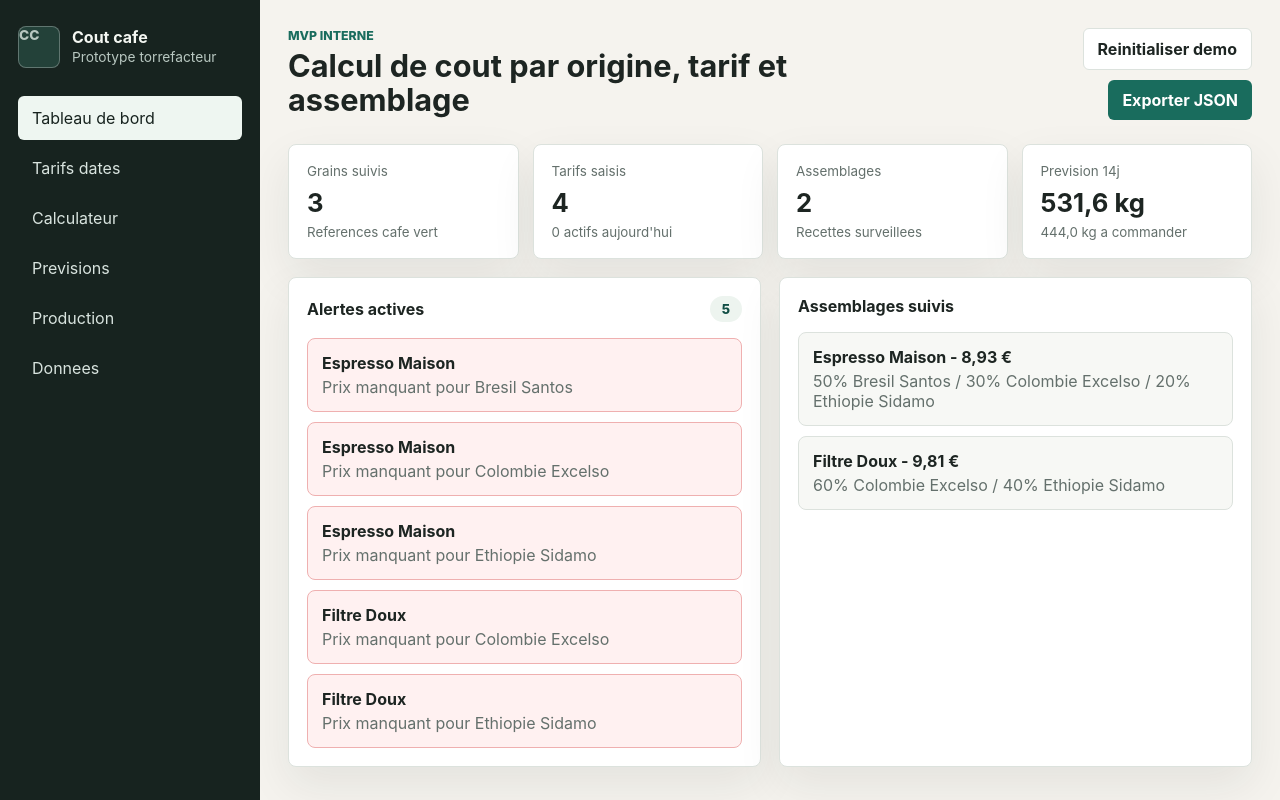
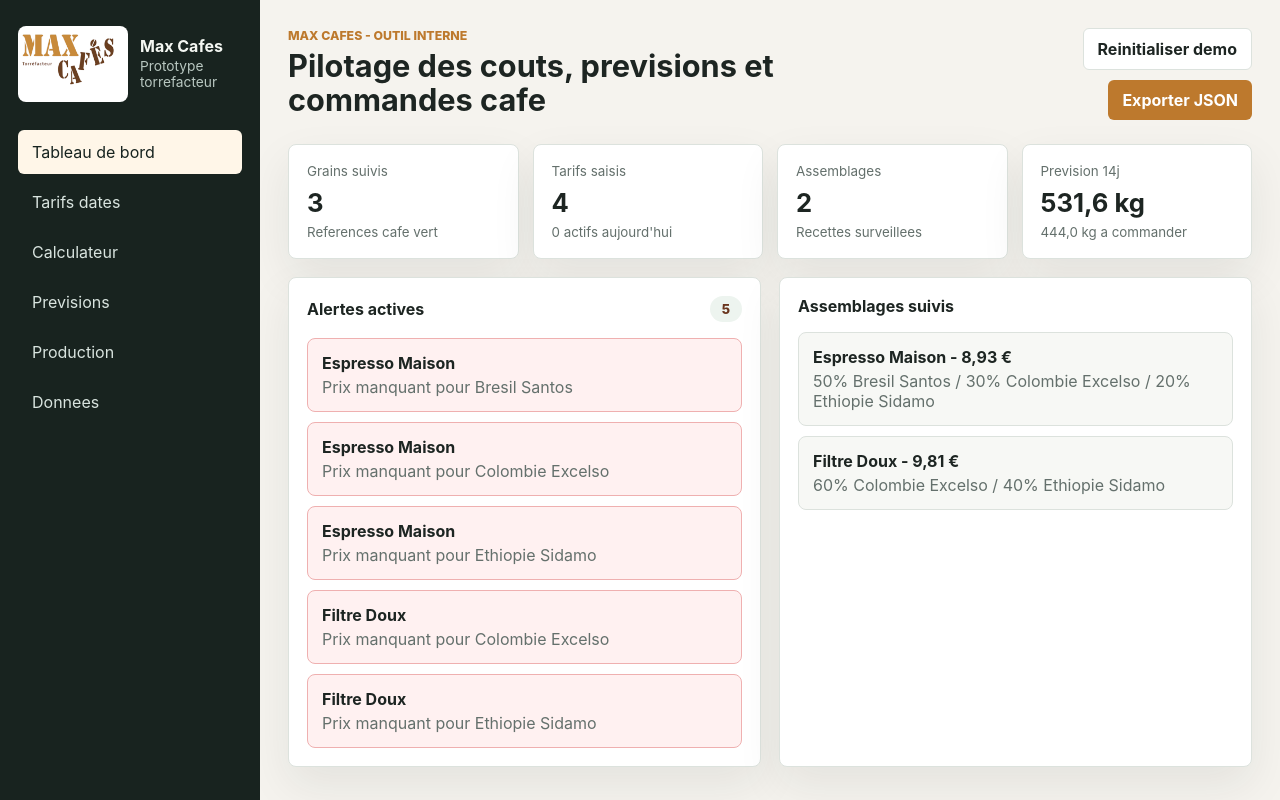
Before and after one commit to evideletang-png/MKAF, a website: page public/index.html in a window 1280 px wide. Drawn offline with Linux system fonts and the light colour scheme.

Commit message:
Add Max Cafes branding

```diff
--- a/public/index.html
+++ b/public/index.html
@@ -3,16 +3,18 @@
   <head>
     <meta charset="utf-8" />
     <meta name="viewport" content="width=device-width, initial-scale=1" />
-    <title>Outil cout cafe</title>
+    <title>Max Cafes - Outil cout cafe</title>
     <link rel="stylesheet" href="/styles.css" />
   </head>
   <body>
     <div class="app-shell">
       <aside class="sidebar" aria-label="Navigation principale">
         <div class="brand">
-          <span class="brand-mark">CC</span>
+          <span class="brand-logo-wrap">
+            <img class="brand-logo" src="/assets/max-cafes-logo-cropped.png" alt="Max Cafes" />
+          </span>
           <div>
-            <strong>Cout cafe</strong>
+            <strong>Max Cafes</strong>
             <span>Prototype torrefacteur</span>
           </div>
         </div>
@@ -30,8 +32,8 @@
       <main class="main">
         <header class="topbar">
           <div>
-            <p class="eyebrow">MVP interne</p>
-            <h1>Calcul de cout par origine, tarif et assemblage</h1>
+            <p class="eyebrow">Max Cafes - outil interne</p>
+            <h1>Pilotage des couts, previsions et commandes cafe</h1>
           </div>
           <div class="topbar-actions">
             <button class="secondary" id="resetDemo" type="button">Reinitialiser demo</button>
--- a/public/styles.css
+++ b/public/styles.css
@@ -6,9 +6,9 @@
   --ink: #1d2522;
   --muted: #64706c;
   --line: #dce2dd;
-  --accent: #196c5d;
-  --accent-dark: #114e45;
-  --amber: #a76116;
+  --accent: #bd792d;
+  --accent-dark: #6a351e;
+  --amber: #c98935;
   --danger: #b43b3b;
   --shadow: 0 18px 45px rgba(31, 44, 39, 0.08);
   font-family: Inter, ui-sans-serif, system-ui, -apple-system, BlinkMacSystemFont, "Segoe UI", sans-serif;
@@ -47,7 +47,7 @@ button {
   top: 0;
   height: 100vh;
   padding: 24px 18px;
-  background: #17231f;
+  background: #18231f;
   color: #f4f7f2;
 }
 
@@ -58,16 +58,24 @@ button {
   margin-bottom: 28px;
 }
 
-.brand-mark {
-  display: grid;
-  place-items: center;
-  width: 42px;
-  height: 42px;
-  border: 1px solid rgba(255, 255, 255, 0.28);
+.brand-logo-wrap {
+  display: flex;
+  flex: 0 0 110px;
+  align-items: center;
+  justify-content: center;
+  width: 110px;
+  height: 76px;
+  border: 1px solid rgba(255, 255, 255, 0.22);
   border-radius: 8px;
-  background: #234139;
-  color: #ffffff;
-  font-weight: 800;
+  background: #ffffff;
+  overflow: hidden;
+}
+
+.brand-logo {
+  display: block;
+  width: 98px;
+  height: 62px;
+  object-fit: contain;
 }
 
 .brand strong,
@@ -97,7 +105,7 @@ button {
 
 .nav-tab:hover,
 .nav-tab.active {
-  background: #eef6f1;
+  background: #fff6e8;
   color: #17231f;
 }
 
@@ -332,7 +340,7 @@ select {
 input:focus,
 select:focus {
   border-color: var(--accent);
-  outline: 3px solid rgba(25, 108, 93, 0.14);
+  outline: 3px solid rgba(189, 121, 45, 0.18);
 }
 
 .wide {
```
Also changed, not shown: README.md, public/assets/max-cafes-logo-cropped.png (added), public/assets/max-cafes-logo.png (added).
